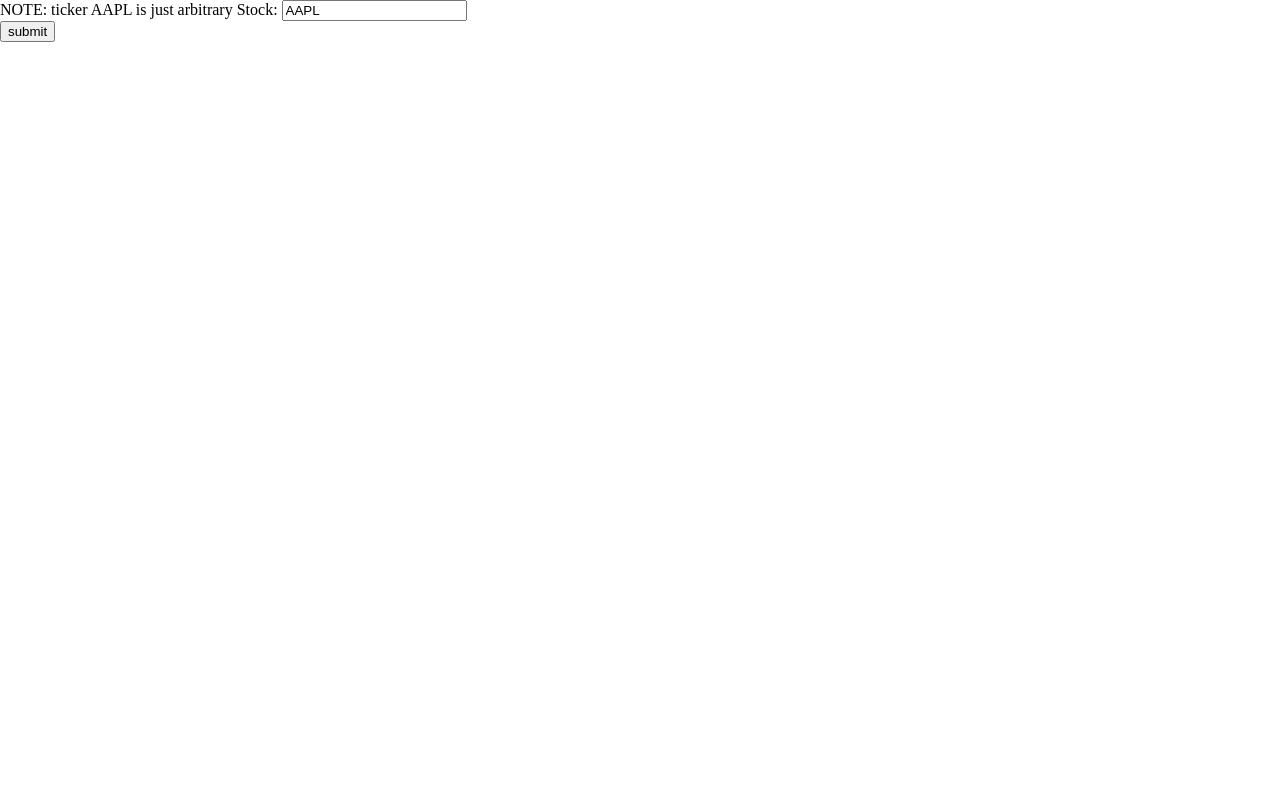
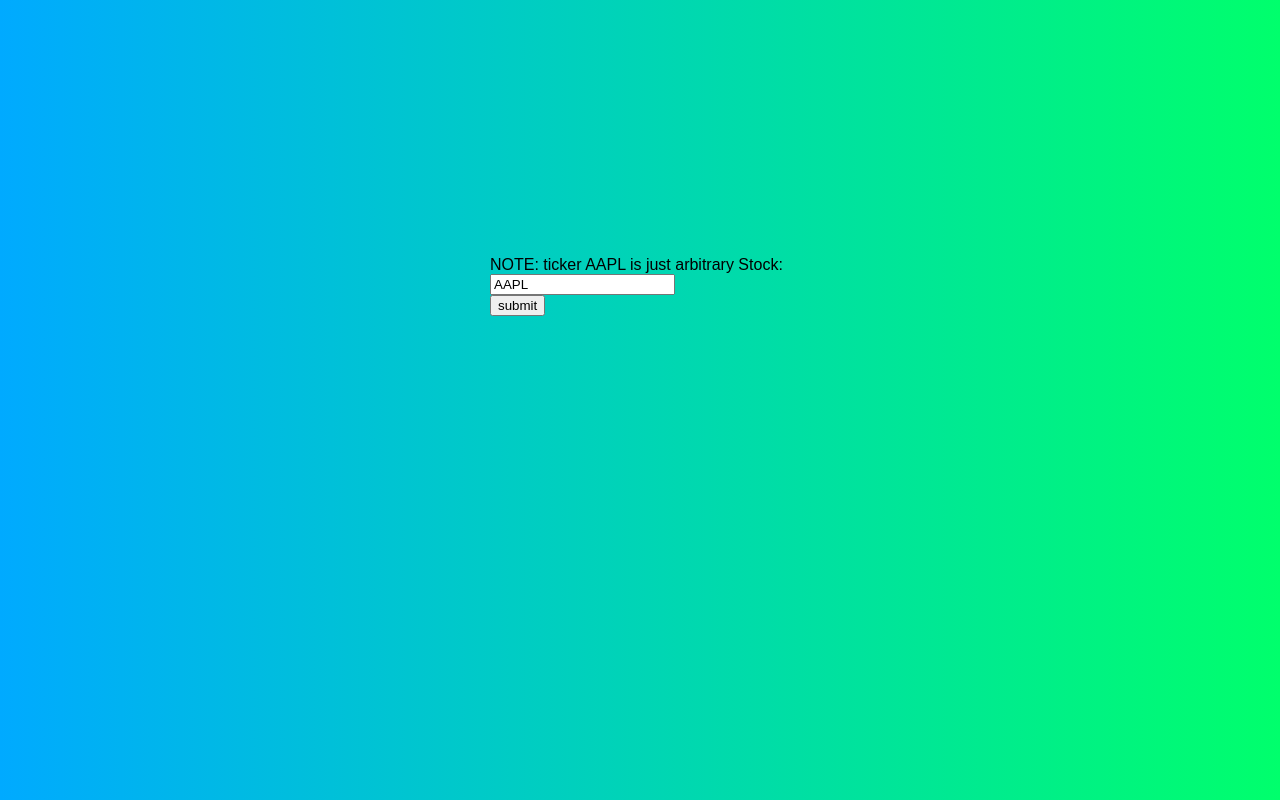
Before and after one commit to spinnraker/icbm-solo, a plain HTML site: page index.html in a window 1280 px wide. Drawn offline with Linux system fonts and the light colour scheme.

Commit message:
Add files via upload

```diff
--- a/index.html
+++ b/index.html
@@ -3,14 +3,16 @@
         <meta charset="UTF-8">
         <title>INVEST, COLLECT, BUILD MONEY</title>
         <script src="fetchAPI.js" type="text/javascript"></script>
-        <style> body {padding:0;margin:0;}</style>
+        <link href="styles.css" rel="stylesheet">
     </head>
         <body>
-            <p>
+            <div class="my-grid">
+            <p class="span-three">
                 NOTE: ticker AAPL is just arbitrary
                 Stock: <input id = "ticker" value = "AAPL"></input>
                 <br/>
                 <button id= "sumbit">submit</button>
             </p>
+            </div>
         </body>
 </html>
```
